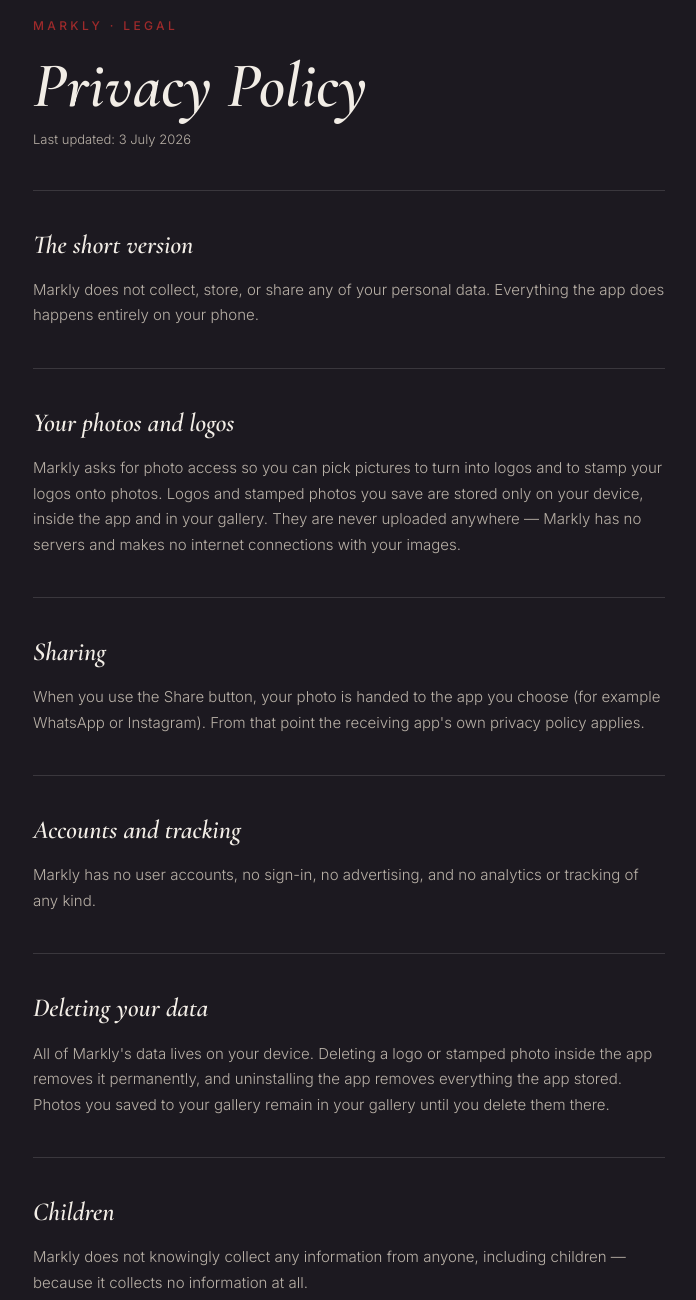
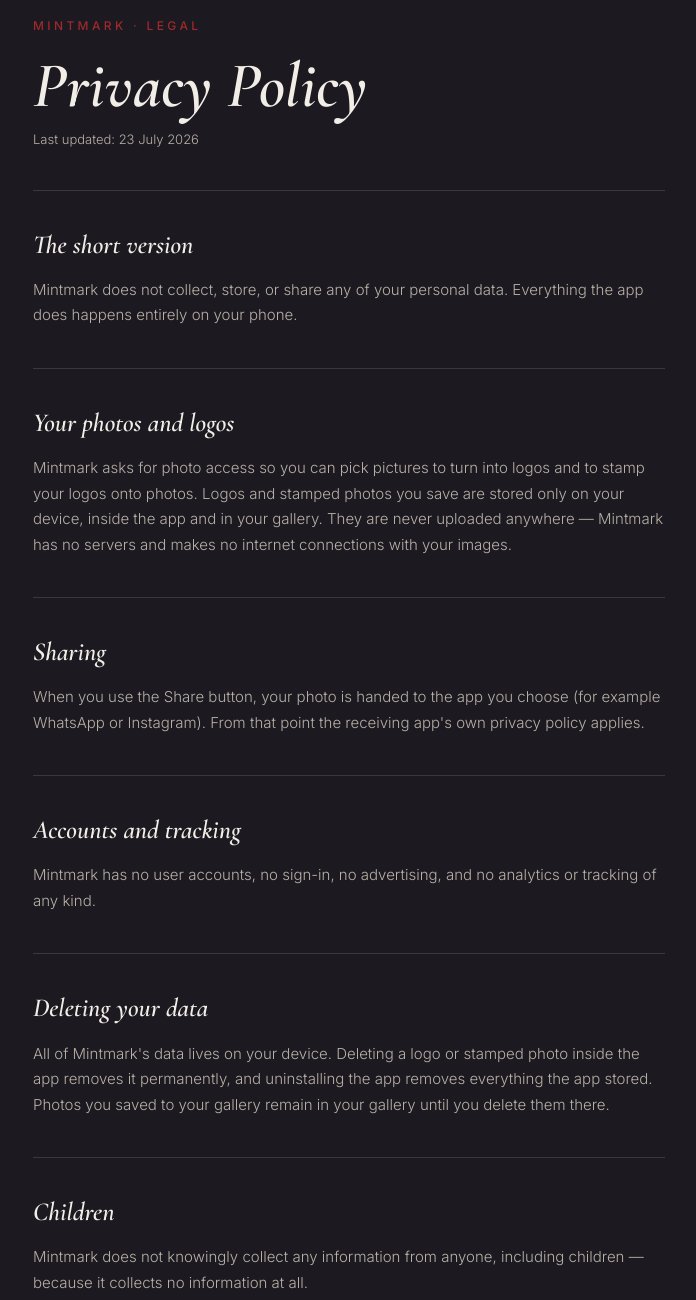
Before and after one commit to Samantha-fd/Portfolio-website, a plain HTML site: page mintmark/privacy/index.html in a window 1280 px wide. Shown: the part 80-1380 px from the top of the page, without its empty margins (291-987 px from the left). Drawn offline with nearby package versions, Linux system fonts and the light colour scheme.

Commit message:
Rename Markly privacy policy to Mintmark
The app is being renamed before its first Play Store upload because the
Markly name and package were already in use. New URL: /mintmark/privacy

```diff
--- a/markly/privacy/index.html
+++ b/mintmark/privacy/index.html
@@ -4,10 +4,10 @@
     <meta charset="UTF-8">
     <meta name="viewport" content="width=device-width, initial-scale=1.0">
 
-    <title>Markly — Privacy Policy</title>
-    <meta name="description" content="Privacy policy for Markly, the logo-stamping app. Markly does not collect, store, or share any personal data — everything happens on your device.">
+    <title>Mintmark — Privacy Policy</title>
+    <meta name="description" content="Privacy policy for Mintmark, the logo-stamping app. Mintmark does not collect, store, or share any personal data — everything happens on your device.">
     <meta name="robots" content="noindex">
-    <link rel="canonical" href="https://portfolio-website-xi-inky.vercel.app/markly/privacy">
+    <link rel="canonical" href="https://portfolio-website-xi-inky.vercel.app/mintmark/privacy">
 
     <link rel="icon" type="image/svg+xml" href="/favicon.svg">
     <link href="https://fonts.googleapis.com/css2?family=Cormorant+Garamond:ital,wght@0,400;0,600;1,400;1,600&family=Inter:wght@300;400;500;600&display=swap" rel="stylesheet">
@@ -87,14 +87,14 @@
 </head>
 <body>
     <main>
-        <p class="eyebrow">Markly · Legal</p>
+        <p class="eyebrow">Mintmark · Legal</p>
         <h1>Privacy Policy</h1>
-        <p class="updated">Last updated: 3 July 2026</p>
+        <p class="updated">Last updated: 23 July 2026</p>
 
         <section>
             <h2>The short version</h2>
             <p>
-                Markly does not collect, store, or share any of your personal data.
+                Mintmark does not collect, store, or share any of your personal data.
                 Everything the app does happens entirely on your phone.
             </p>
         </section>
@@ -102,10 +102,10 @@
         <section>
             <h2>Your photos and logos</h2>
             <p>
-                Markly asks for photo access so you can pick pictures to turn into
+                Mintmark asks for photo access so you can pick pictures to turn into
                 logos and to stamp your logos onto photos. Logos and stamped photos
                 you save are stored only on your device, inside the app and in your
-                gallery. They are never uploaded anywhere — Markly has no servers
+                gallery. They are never uploaded anywhere — Mintmark has no servers
                 and makes no internet connections with your images.
             </p>
         </section>
@@ -122,7 +122,7 @@
         <section>
             <h2>Accounts and tracking</h2>
             <p>
-                Markly has no user accounts, no sign-in, no advertising, and no
+                Mintmark has no user accounts, no sign-in, no advertising, and no
                 analytics or tracking of any kind.
             </p>
         </section>
@@ -130,7 +130,7 @@
         <section>
             <h2>Deleting your data</h2>
             <p>
-                All of Markly's data lives on your device. Deleting a logo or
+                All of Mintmark's data lives on your device. Deleting a logo or
                 stamped photo inside the app removes it permanently, and
                 uninstalling the app removes everything the app stored. Photos you
                 saved to your gallery remain in your gallery until you delete them
@@ -141,7 +141,7 @@
         <section>
             <h2>Children</h2>
             <p>
-                Markly does not knowingly collect any information from anyone,
+                Mintmark does not knowingly collect any information from anyone,
                 including children — because it collects no information at all.
             </p>
         </section>
```
